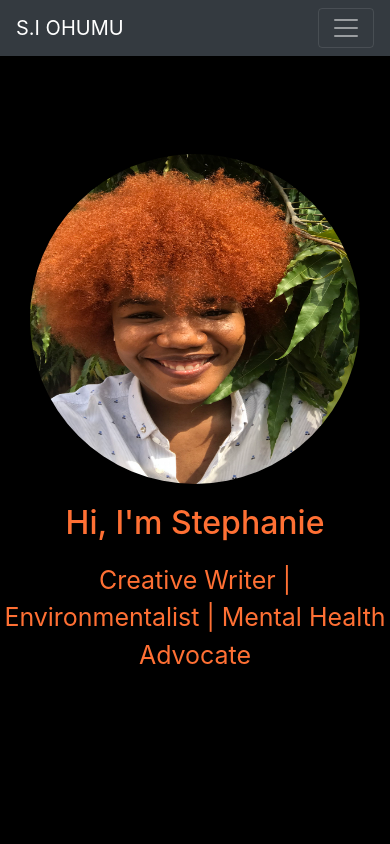
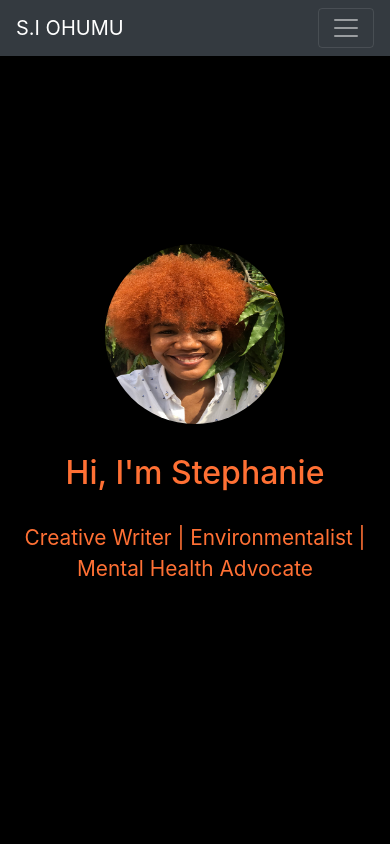
Before and after one commit to raymond-sikpojie/S.I-OHUMU, a website with bundled scripts: page index.html in a window 390 px wide. Shown: the top 844 px of the page. Built offline with nearby package versions, Linux system fonts and the light colour scheme.

Commit message:
latest commit

```diff
--- a/css/style.css
+++ b/css/style.css
@@ -263,6 +263,22 @@ img {
 
 /* MEDIA QUERIES */
 @media (max-width: 1100px) {
+  img {
+    width: 200px;
+    height: 200px;
+    border-radius: 50%;
+    padding: 10px;
+  }
+
+  .home h2 {
+    margin: 20px;
+  }
+
+  .home p {
+    font-size: 1em;
+    padding: 10px;
+  }
+
   .portfolio {
     display: flex;
     flex-direction: column;
```
